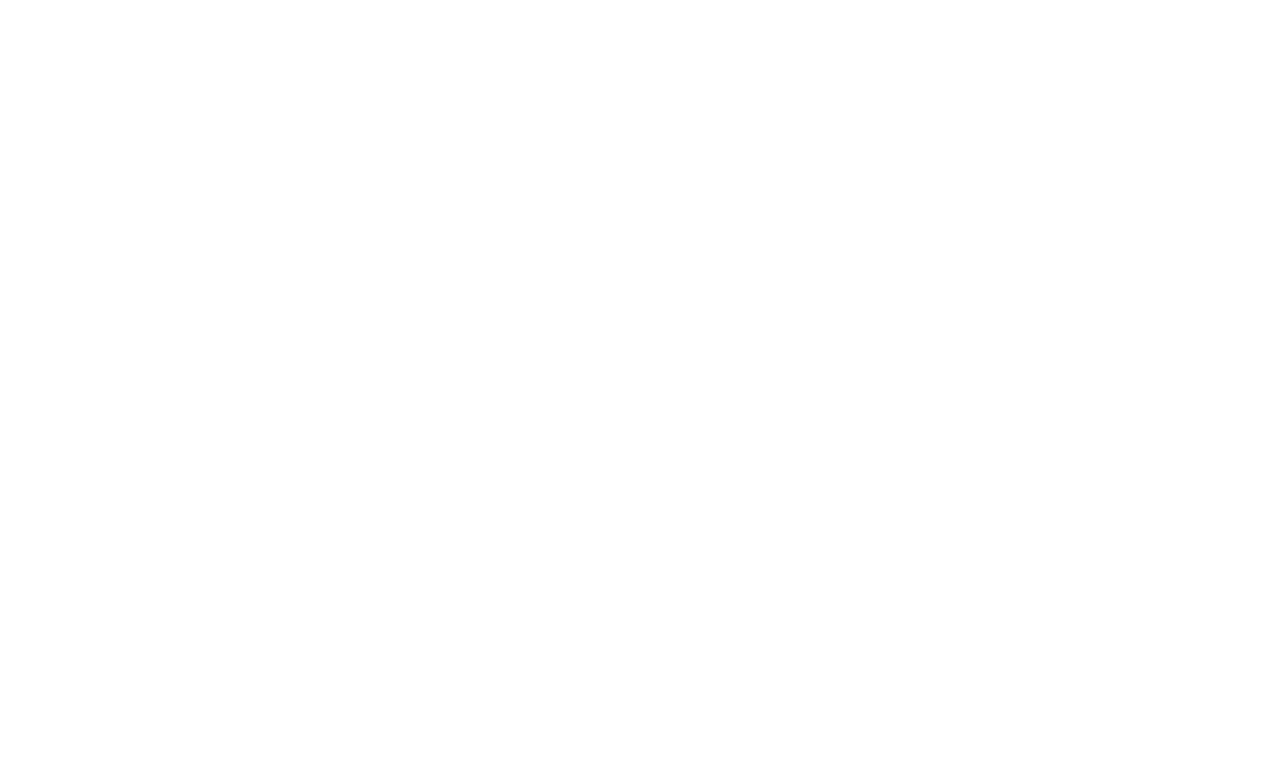
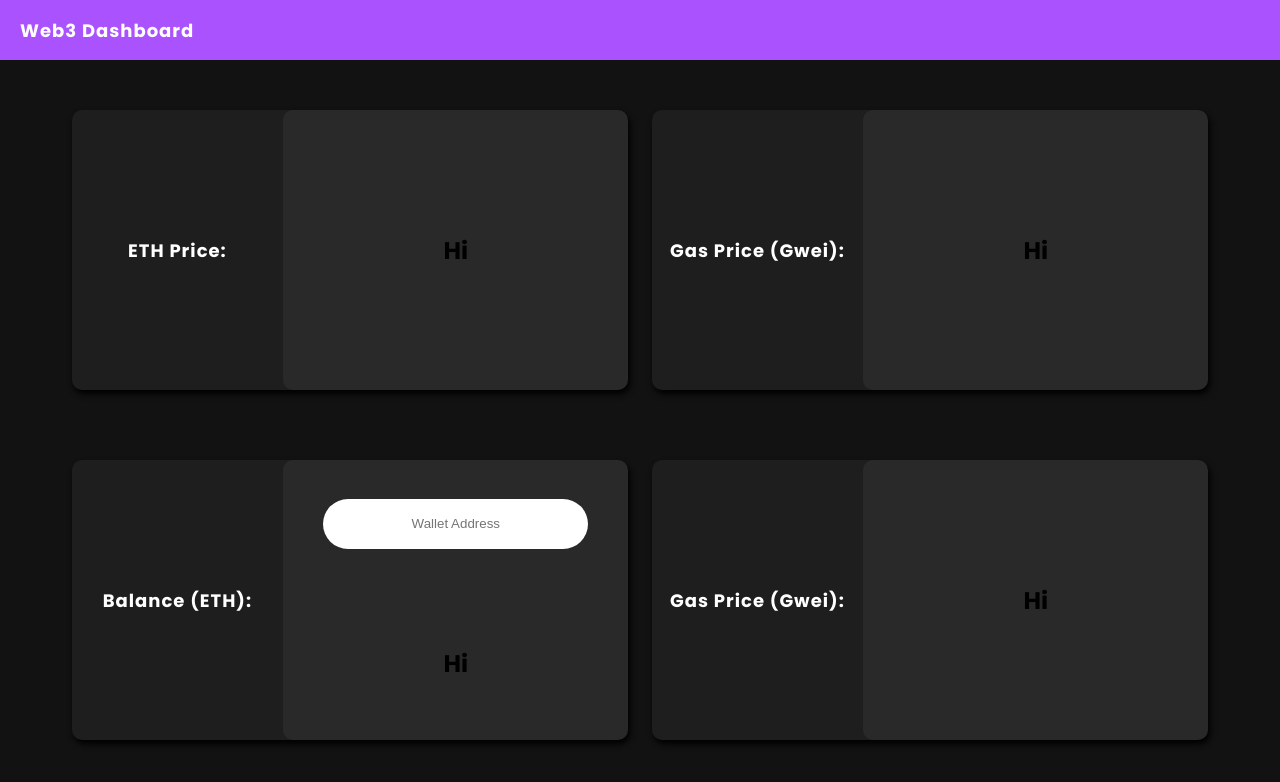
Before and after one commit to NFTDonut/web3-dashboard, a Next.js app: page / in a window 1280 px wide. Shown: the top 782 px of the page. Built offline with nearby package versions, Linux system fonts and the light colour scheme.

Commit message:
set up basic ui structure

```diff
--- /dev/null
+++ b/components/BalanceCard.js
@@ -0,0 +1,18 @@
+import styles from '../styles/Home.module.css'
+
+export default function BalanceCard() {
+
+    return(
+        <div className={styles.card}>
+            <div className={styles.cardTitle}>
+                <h1>Balance (ETH):</h1>
+            </div>
+            <div className={styles.cardContent}>
+                <input placeholder='Wallet Address'></input>
+                <h2>Hi</h2>
+            </div>
+        </div>
+    );
+
+
+}
--- /dev/null
+++ b/components/GasCard.js
@@ -0,0 +1,17 @@
+import styles from '../styles/Home.module.css'
+
+export default function GasCard() {
+
+    return(
+        <div className={styles.card}>
+            <div className={styles.cardTitle}>
+                <h1>Gas Price (Gwei):</h1>
+            </div>
+            <div className={styles.cardContent}>
+                <h2>Hi</h2>
+            </div>
+        </div>
+    );
+
+
+}
--- /dev/null
+++ b/components/Navbar.js
@@ -0,0 +1,12 @@
+import styles from '../styles/Home.module.css'
+
+export default function Navbar() {
+
+    return(
+        <div className={styles.nav}>
+            <h1>Web3 Dashboard</h1>
+        </div>
+    );
+
+
+}
--- /dev/null
+++ b/components/PriceCard.js
@@ -0,0 +1,17 @@
+import styles from '../styles/Home.module.css'
+
+export default function PriceCard() {
+
+    return(
+        <div className={styles.card}>
+            <div className={styles.cardTitle}>
+                <h1>ETH Price:</h1>
+            </div>
+            <div className={styles.cardContent}>
+                <h2>Hi</h2>
+            </div>
+        </div>
+    );
+
+
+}
--- a/pages/index.js
+++ b/pages/index.js
@@ -1,15 +1,26 @@
 import Head from 'next/head'
 import Image from 'next/image'
 import styles from '../styles/Home.module.css'
+import Navbar from '../components/Navbar'
+import GasCard from '../components/GasCard'
+import PriceCard from '../components/PriceCard'
+import BalanceCard from '../components/BalanceCard'
 
 export default function Home() {
   return (
-    <div className={styles.container}>
+    <div>
       <Head>
         <title>Web3 Dashboard</title>
         <meta name="Web3 Dashboard" content="Displays blockchain data" />
         <link rel="icon" href="/favicon.ico" />
       </Head>
+      <Navbar />
+      <div className={styles.container}>
+        <PriceCard />
+        <GasCard />
+        <BalanceCard />
+        <GasCard />
+      </div>
     </div>
   )
 }
--- a/styles/Home.module.css
+++ b/styles/Home.module.css
@@ -1,116 +1,82 @@
 .container {
-  padding: 0 2rem;
+  margin-top: 60px;
+  display: flex;
+  height: calc(100vh - 60px);
+  justify-content: space-between;
+  flex-wrap: wrap;
+  padding: 40px 60px 0px 60px;
+
 }
 
-.main {
-  min-height: 100vh;
-  padding: 4rem 0;
-  flex: 1;
+.nav {
+  position: fixed;
   display: flex;
-  flex-direction: column;
-  justify-content: center;
+  top: 0px;
+  background-color: #ab52ff;
+  height: 60px;
+  width: 100%;
+  z-index: 10;
   align-items: center;
-}
-
-.footer {
-  display: flex;
-  flex: 1;
-  padding: 2rem 0;
-  border-top: 1px solid #eaeaea;
-  justify-content: center;
-  align-items: center;
-}
-
-.footer a {
-  display: flex;
-  justify-content: center;
-  align-items: center;
-  flex-grow: 1;
-}
-
-.title a {
-  color: #0070f3;
-  text-decoration: none;
-}
-
-.title a:hover,
-.title a:focus,
-.title a:active {
-  text-decoration: underline;
-}
-
-.title {
-  margin: 0;
-  line-height: 1.15;
-  font-size: 4rem;
-}
-
-.title,
-.description {
-  text-align: center;
-}
-
-.description {
-  margin: 4rem 0;
-  line-height: 1.5;
-  font-size: 1.5rem;
-}
-
-.code {
-  background: #fafafa;
-  border-radius: 5px;
-  padding: 0.75rem;
-  font-size: 1.1rem;
-  font-family: Menlo, Monaco, Lucida Console, Liberation Mono, DejaVu Sans Mono,
-    Bitstream Vera Sans Mono, Courier New, monospace;
-}
-
-.grid {
-  display: flex;
-  align-items: center;
-  justify-content: center;
-  flex-wrap: wrap;
-  max-width: 800px;
+  padding: 0px 20px;
 }
 
 .card {
-  margin: 1rem;
-  padding: 1.5rem;
-  text-align: left;
-  color: inherit;
-  text-decoration: none;
-  border: 1px solid #eaeaea;
+  display: flex;
+  width: 48%;
+  min-width: 300px;
+  height: 40%;
+  margin: 10px auto;
+  text-align: center;
+  background-color: rgba(255, 255, 255, 0.05);
+  box-shadow: 2px 4px 6px #000;
   border-radius: 10px;
-  transition: color 0.15s ease, border-color 0.15s ease;
-  max-width: 300px;
+  justify-content: space-between;
+  transition: 0.3s ease-out;
+  flex-wrap: wrap;
+  gap: auto;
 }
 
-.card:hover,
-.card:focus,
-.card:active {
-  color: #0070f3;
-  border-color: #0070f3;
+.card:hover {
+  transform: scale(1.02);
+  box-shadow: 3px 6px 12px #000;
 }
 
-.card h2 {
-  margin: 0 0 1rem 0;
-  font-size: 1.5rem;
+.cardTitle {
+  display: flex;
+  width: 38%;
+  height: 100%;
+  align-items: center;
+  justify-content: center;
 }
 
-.card p {
-  margin: 0;
-  font-size: 1.25rem;
-  line-height: 1.5;
+.cardContent {
+  display: flex;
+  width: 62%;
+  min-width: 200px;
+  height: 100%;
+  background-color: rgba(255, 255, 255, 0.05);
+  border-radius: 10px;
+  flex-wrap: wrap;
+  align-items: center;
+  justify-content: center;
+  margin-top: auto;
 }
 
-.logo {
-  height: 1em;
-  margin-left: 0.5rem;
-}
+@media only screen and (max-width: 812px) {
+  .card {
+    width: 300px;
+    height: 500px;
+  }
 
-@media (max-width: 600px) {
-  .grid {
+  .cardTitle {
     width: 100%;
-    flex-direction: column;
+    height: 60px;
+  }
+
+  .cardContent {
+    width: 100%;
+    min-width: 200px;
+    height: calc(100% - 60px);
+    border-radius: 10px;
   }
 }
--- a/styles/globals.css
+++ b/styles/globals.css
@@ -1,14 +1,31 @@
+@import url('https://fonts.googleapis.com/css2?family=Poppins:wght@300;500;700&display=swap');
+
 html,
 body {
   padding: 0;
   margin: 0;
-  font-family: -apple-system, BlinkMacSystemFont, Segoe UI, Roboto, Oxygen,
-    Ubuntu, Cantarell, Fira Sans, Droid Sans, Helvetica Neue, sans-serif;
+  font-family: 'Poppins', sans-serif;
+  background-color: #121212;
 }
 
-a {
-  color: inherit;
-  text-decoration: none;
+h1 {
+  font-size: 18px;
+  margin: 0;
+  padding: 0;
+  letter-spacing: 1px;
+  color: #fff;
+  padding: 0px;
+}
+
+input {
+  height: 50px;
+  width: 100%;
+  margin: 0px 40px;
+  background-color: #fff;
+  border: none;
+  text-align: center;
+  border-radius: 30px;
+
 }
 
 * {
```
Also changed, not shown: 1 other file (tests, documents, lock files or other folders).
